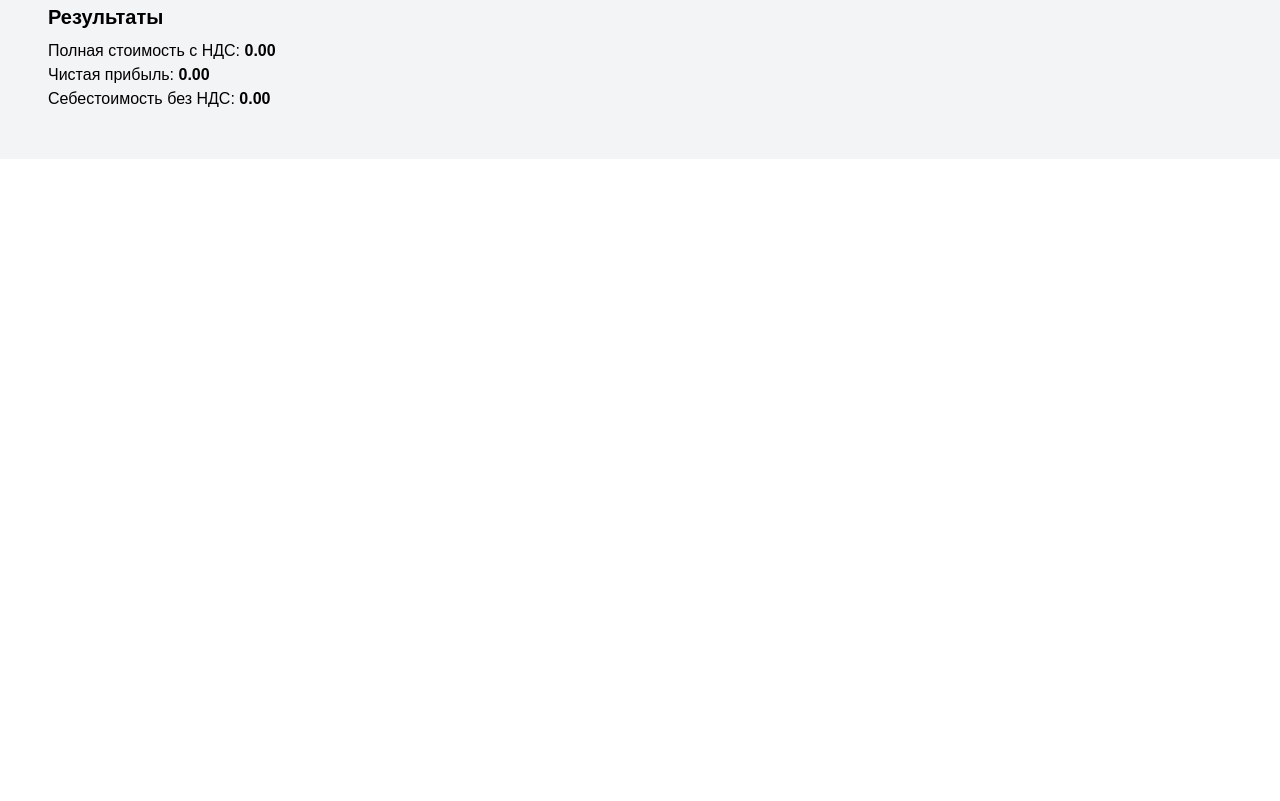
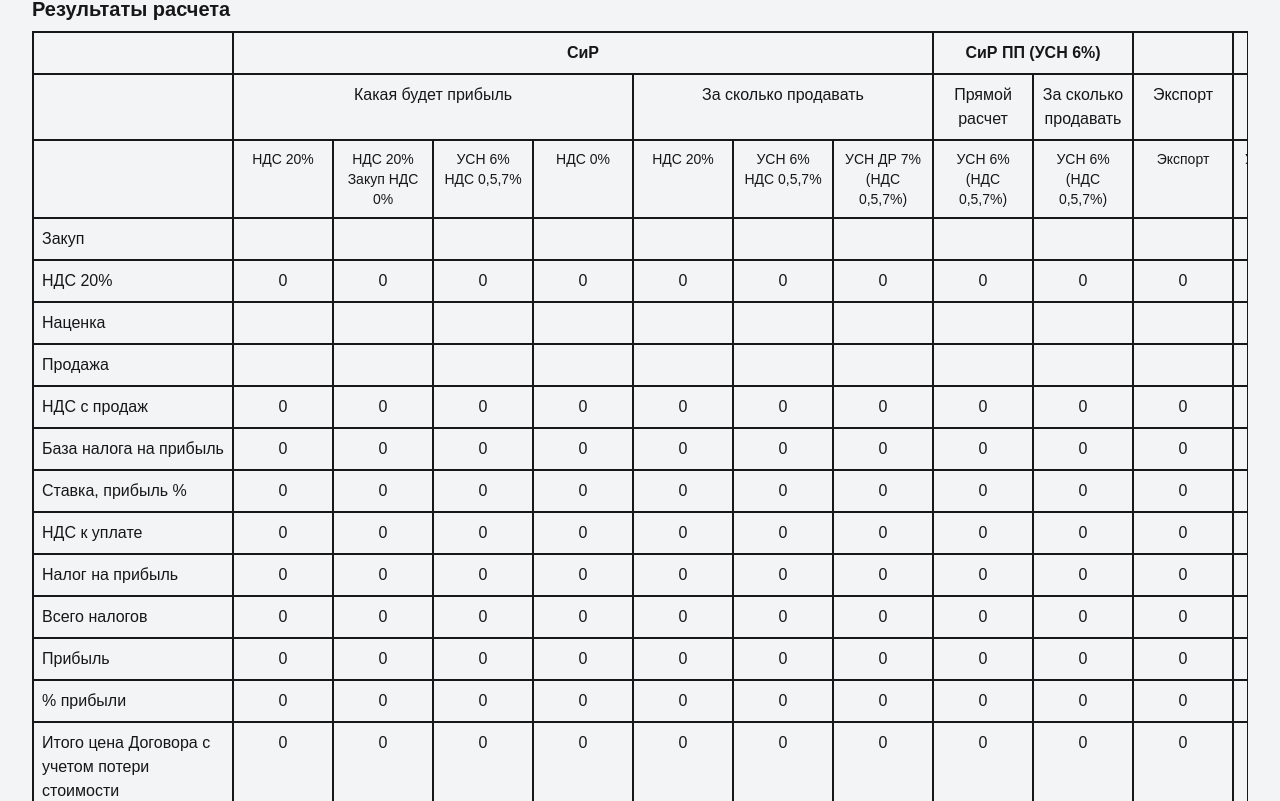
Before and after one commit to djhotdog1e/calculator_cir, a Next.js app: page / in a window 1280 px wide. Shown: the part 719-1520 px from the top of the page. Before the commit the page ends 878 px from the top, so only its background shows below. Built offline with nearby package versions, Linux system fonts and the light colour scheme.

Commit message:
result table sample

```diff
--- /dev/null
+++ b/src/app/components/ResultTable/ResultCell/ResultCell.jsx
@@ -0,0 +1,10 @@
+import React from 'react';
+
+export default function ResultCell({ value }) {
+  return (
+    <div className="border p-2 text-center">
+      {value}
+
+    </div>
+  );
+}
--- /dev/null
+++ b/src/app/components/ResultTable/ResultForm/ResultForm.jsx
@@ -0,0 +1,101 @@
+import React from 'react';
+import ResultHeader from '@/app/components/ResultTable/ResultHeader/ResultHeader';
+import ResultRow from '@/app/components/ResultTable/ResultRow/ResultRow';
+
+export default function ResultForm({ results, values }) {
+  const sections = [
+    {
+        title: 'СиР',
+        subSections: [
+            { title: 'Какая будет прибыль', taxTypes: ['НДС 20%', 'НДС 20% Закуп НДС 0%', 'УСН 6% НДС 0,5,7%', 'НДС 0%'] },
+            { title: 'За сколько продавать', taxTypes: ['НДС 20%', 'УСН 6% НДС 0,5,7%', 'УСН ДР 7% (НДС 0,5,7%)'] }
+        ]
+    },
+    {
+        title: 'СиР ПП (УСН 6%)',
+        subSections: [
+            { title: 'Прямой расчет', taxTypes: ['УСН 6% (НДС 0,5,7%)'] },
+            { title: 'За сколько продавать', taxTypes: ['УСН 6% (НДС 0,5,7%)'] }
+        ]
+    },
+    {
+        title: '',
+        subSections: [
+            {title: 'Экспорт', taxTypes: ['Экспорт']}
+        ]
+    },
+    {
+        title: 'ИП ДР 7%',
+        subSections: [
+            { title: 'Прямой расчет', taxTypes: ['УСН ДР 7% (НДС 0,5,7%)'] },
+            { title: 'За сколько продавать', taxTypes: ['УСН ДР 7% (НДС 0,5,7%)'] }
+        ]
+    },
+    {
+        title: 'ИП ДР 7%',
+        subSections: [
+            { title: 'Прямой расчет', taxTypes: ['УСН ДР 7%'] },
+            { title: 'За сколько продавать', taxTypes: ['УСН ДР 7%'] }
+        ]
+    }
+  ];
+
+  const rows = [
+    { id: 'buy', label: 'Закуп', value: values.buy },
+    { id: 'nds20', label: 'НДС 20%', strategy: 'totalCost' },
+    { id: 'markup', label: 'Наценка', value: values.markup },
+    { id: 'sale', label: 'Продажа', value: values.sale },
+    { id: 'saleNds', label: 'НДС с продаж', strategy: 'totalCost' },
+    { id: 'profitTaxBase', label: 'База налога на прибыль', strategy: 'profit' },
+    { id: 'profitRate', label: 'Ставка, прибыль %', strategy: 'totalCost' },
+    { id: 'ndsToPay', label: 'НДС к уплате', strategy: 'netCost' },
+    { id: 'profitTax', label: 'Налог на прибыль', strategy: 'netCost' },
+    { id: 'totalTax', label: 'Всего налогов', strategy: 'totalCost' },
+    { id: 'profit', label: 'Прибыль', strategy: 'profit' },
+    { id: 'profitPercent', label: '% прибыли', strategy: 'totalCost' },
+    { id: 'totalCostWithLoss', label: 'Итого цена Договора с учетом потери стоимости', strategy: 'totalCost' },
+    { id: 'totalCostWithLossAndAdvancePercent', label: 'Итого цена Договора с учетом потери стоимости при авансировании, %', strategy: 'totalCost' },
+    { id: 'totalCostWithLossAndAdvanceAmount', label: 'Итого цена Договора с учетом потери стоимости при авансировании, сумма', strategy: 'totalCost' },
+    { id: 'contractPriceUSD', label: 'Цена Договора в USD', strategy: 'totalCost' },
+    { id: 'contractPriceEURO', label: 'Цена Договора в EURO', strategy: 'totalCost' },
+    { id: 'exchangeDiffUSD', label: 'Курсовая разница в USD', strategy: 'profit' },
+    { id: 'exchangeDiffEURO', label: 'Курсовая разница в EURO', strategy: 'profit' },
+    { id: 'totalContractUSD', label: 'Итог по договору в USD', strategy: 'totalCost' },
+    { id: 'totalContractEURO', label: 'Итог по договору в EURO', strategy: 'totalCost' }
+  ];
+
+
+  const calculateTotalColumns = () => {
+    let total = 1;
+    sections.forEach(section => {
+      section.subSections.forEach(subSection => {
+        total += subSection.taxTypes.length;
+      });
+    });
+    return total;
+  };
+
+  const totalColumns = calculateTotalColumns();
+
+  return (
+    <div className="w-full overflow-x-auto">
+      <div
+        className="grid border"
+        style={{
+          gridTemplateColumns: `200px repeat(${totalColumns-1}, minmax(100px, 1fr))`,
+        }}
+      >
+        <ResultHeader sections={sections} />
+        {rows.map(row => (
+          <ResultRow
+            key={row.id}
+            row={row}
+            sections={sections}
+            results={results}
+            values={values}
+          />
+        ))}
+      </div>
+    </div>
+  );
+}
--- /dev/null
+++ b/src/app/components/ResultTable/ResultHeader/ResultHeader.jsx
@@ -0,0 +1,54 @@
+import React from 'react';
+
+export default function ResultHeader({ sections }) {
+
+  const getTaxTypesCount = (section) => {
+    return section.subSections.reduce((count, subSection) => count + subSection.taxTypes.length, 0);
+  };
+
+  return (
+    <>
+      <div className="border p-2"></div>
+
+      {sections.map((section, sectionIndex) => {
+        const colSpan = getTaxTypesCount(section);
+        return (
+          <div
+            key={`section-${sectionIndex}`}
+            className="border p-2 text-center font-semibold"
+            style={{ gridColumn: `span ${colSpan}` }}
+          >
+            {section.title}
+          </div>
+        );
+      })}
+
+      <div className="border p-2"></div>
+      {sections.map((section, sectionIndex) =>
+        section.subSections.map((subSection, subSectionIndex) => (
+          <div
+            key={`subsection-${sectionIndex}-${subSectionIndex}`}
+            className="border p-2 text-center font-medium"
+            style={{ gridColumn: `span ${subSection.taxTypes.length}` }}
+          >
+            {subSection.title}
+          </div>
+        ))
+      )}
+
+      <div className="border p-2"></div>
+      {sections.map((section) =>
+        section.subSections.map((subSection) =>
+          subSection.taxTypes.map((taxType, taxTypeIndex) => (
+            <div
+              key={`tax-type-${taxType}-${taxTypeIndex}`}
+              className="border p-2 text-center text-sm"
+            >
+              {taxType}
+            </div>
+          ))
+        )
+      )}
+    </>
+  );
+}
--- /dev/null
+++ b/src/app/components/ResultTable/ResultRow/ResultRow.jsx
@@ -0,0 +1,34 @@
+import React from 'react';
+import ResultCell from '@/app/components/ResultTable/ResultCell/ResultCell';
+
+export default function ResultRow({ row, sections, results}) {
+
+  const getCellValue = () => {
+    if (row.value !== undefined) {
+      return row.value;
+    }
+
+    if (row.strategy && results[row.strategy] !== undefined) return results[row.strategy];
+
+    return '';
+  };
+
+  return (
+    <>
+      <div className="border p-2 font-medium">
+        {row.label}
+      </div>
+
+      {sections.map((section, sectionIndex) =>
+        section.subSections.map((subSection) =>
+          subSection.taxTypes.map((taxTypeIndex) => (
+            <ResultCell
+              key={`cell-${row.id}-${sectionIndex}-${taxTypeIndex}`}
+              value={getCellValue()}
+            />
+          ))
+        )
+      )}
+    </>
+  );
+}
--- a/src/app/components/calculator.jsx
+++ b/src/app/components/calculator.jsx
@@ -1,6 +1,6 @@
 import React from 'react';
 import TableForm from './InputTable/TableForm/TableForm';
-import ResultsSection from './ResultTable/ResultSection/ResultSection';
+import ResultForm from './ResultTable/ResultForm/ResultForm';
 import { useCalculator } from '../hooks/useCalc';
 
 export default function Calculator() {
@@ -19,7 +19,13 @@ export default function Calculator() {
         Сбросить
       </button>
 
-      <ResultsSection results={results} />
+      <div className="mt-8">
+        <h2 className="text-xl font-semibold mb-2">Результаты расчета</h2>
+        <ResultForm
+          results={results}
+          values={values}
+        />
+      </div>
     </div>
   );
 }
```
